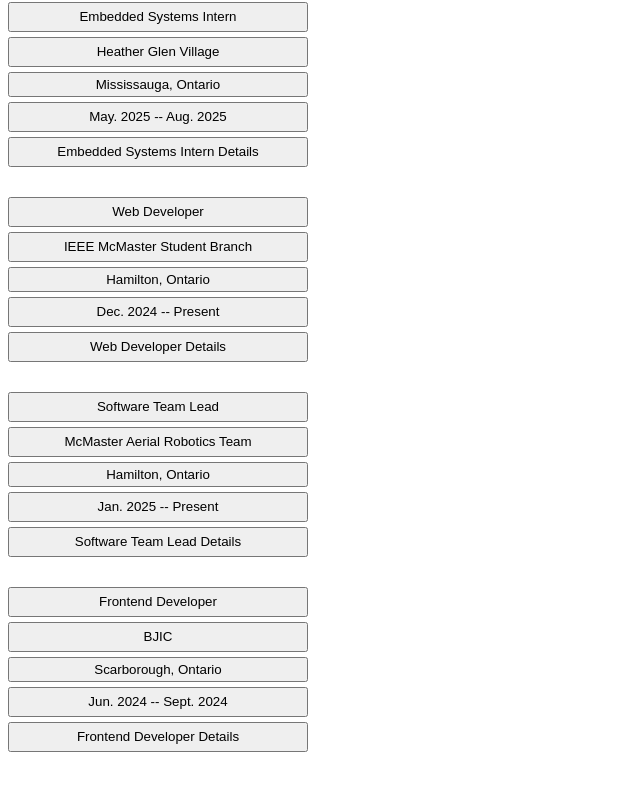
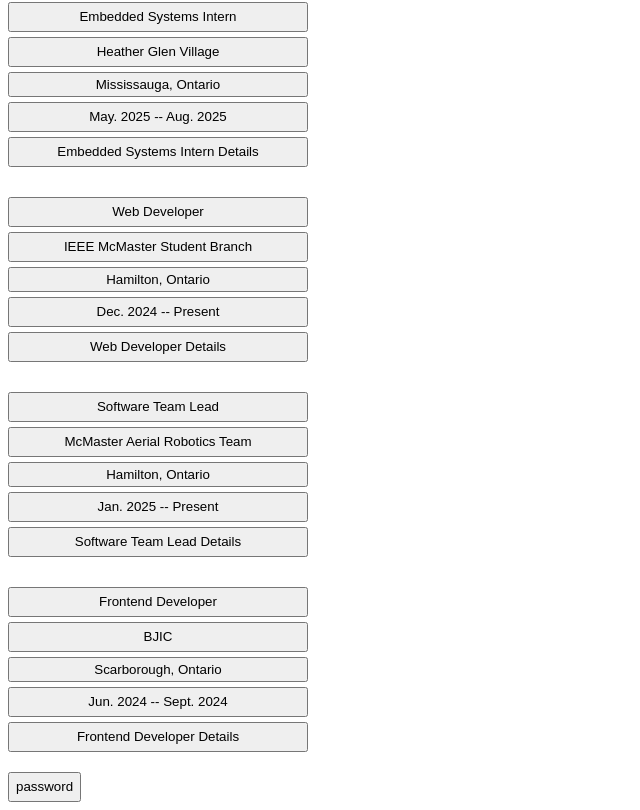
Before and after one commit to MinhazCodes-R/copyButtonJobs, a Next.js app in the folder my-app/: page / in a window 1280 px wide. Shown: the part 191-1001 px from the top of the page, without its empty margins (0-640 px from the left). Before the commit the page ends 951 px from the top, so only its background shows below. Built offline with nearby package versions, Linux system fonts and the light colour scheme.

Commit message:
making changes

```diff
--- a/my-app/app/page.tsx
+++ b/my-app/app/page.tsx
@@ -117,6 +117,14 @@
           Frontend Developer Details
         </button>
       </div>
+
+      {/* Password */}
+      <div style={{ height: '20px' }}></div>
+      <button style={{ height: '30px' }} onClick={async () => {
+        await navigator.clipboard.writeText("Iamsosocool_101");
+      }}>
+        password
+      </button>
     </div>
   );
 }
```
